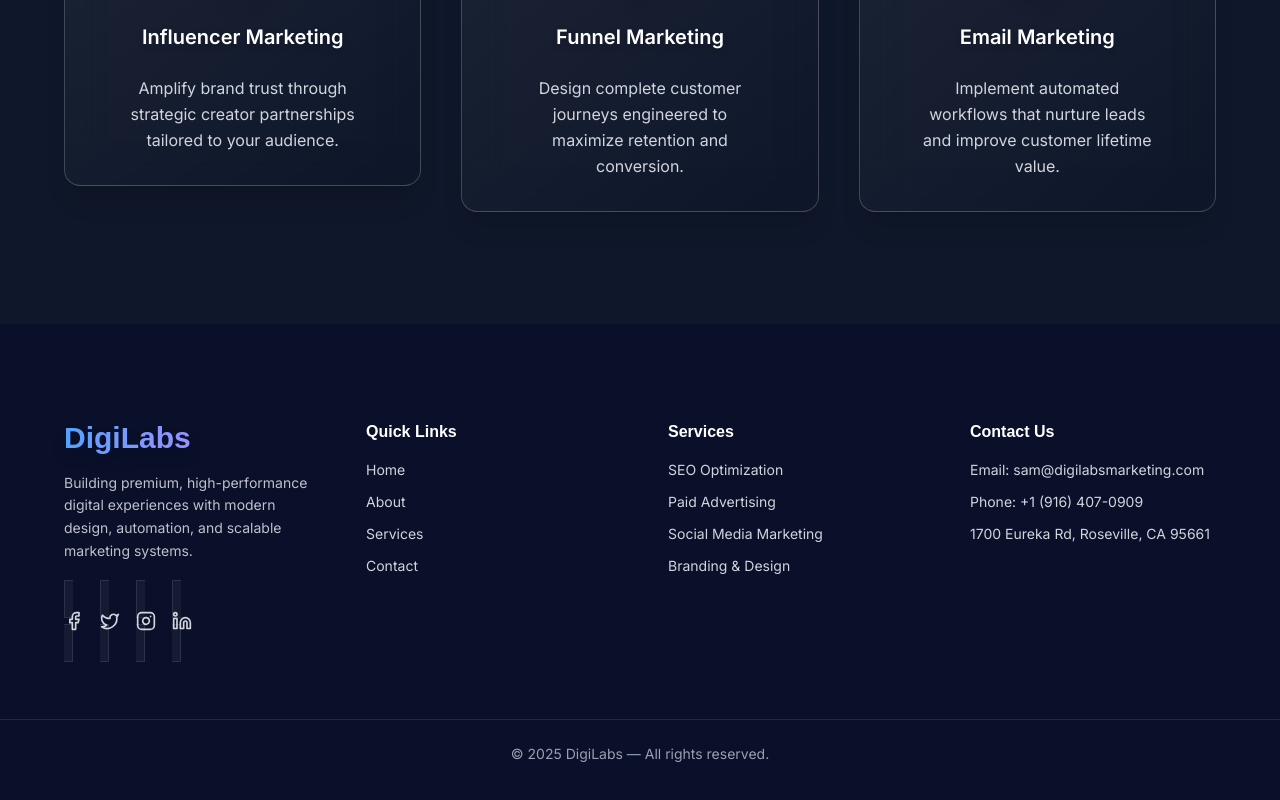
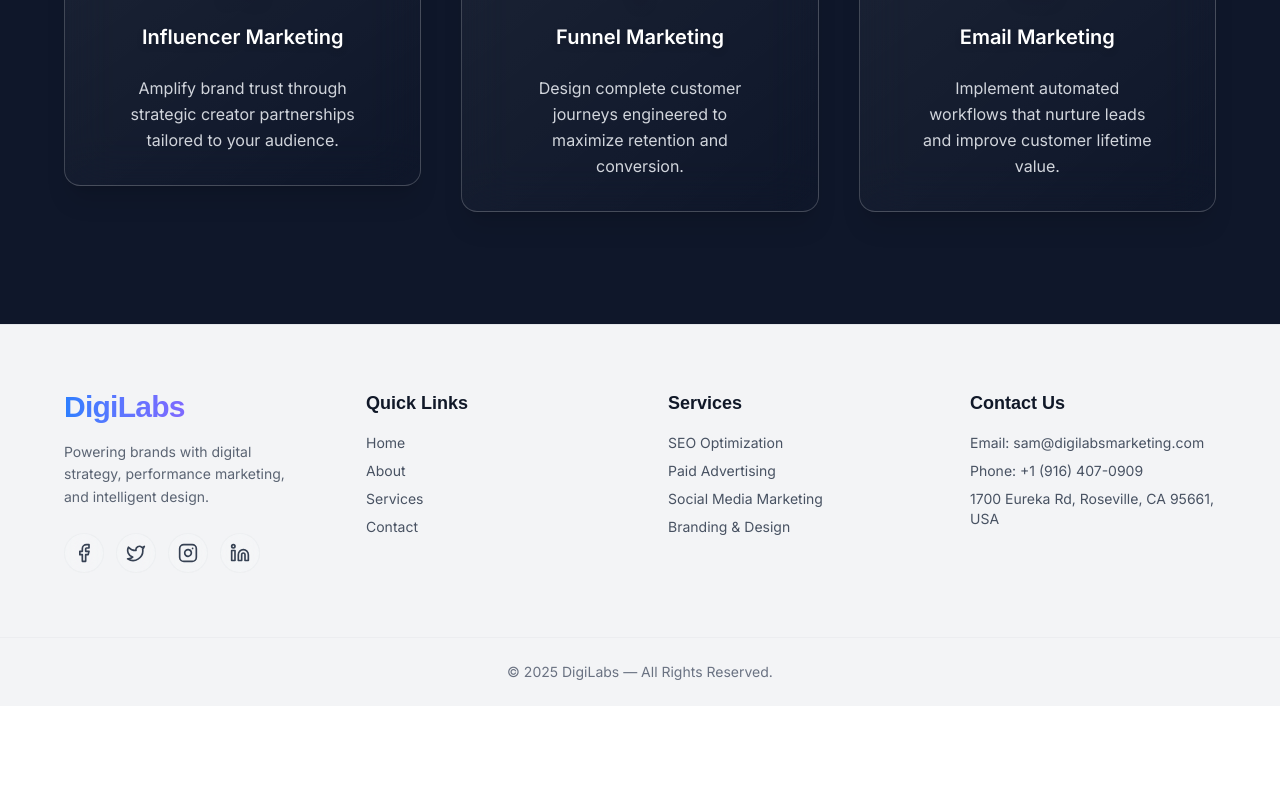
Before and after one commit to Dharanish-2006/DigiLabs, a Next.js app: page / in a window 1280 px wide. Shown: the part 1612-2412 px from the top of the page. After the commit the page ends 2318 px from the top, so only its background shows below. Built offline with nearby package versions, Linux system fonts and the light colour scheme.

Commit message:
Update Footer.tsx

```diff
--- a/components/Footer.tsx
+++ b/components/Footer.tsx
@@ -6,61 +6,51 @@ import { Facebook, Twitter, Instagram, Linkedin } from "lucide-react";
 
 export default function Footer() {
   return (
-    <footer className="relative overflow-hidden bg-[#0A0F2A] text-gray-300 pt-24 pb-10">
+    <footer className="relative bg-gray-100 dark:bg-gray-950 text-gray-700 dark:text-gray-300 border-t border-gray-200 dark:border-gray-800 transition-colors duration-500">
 
-      {/* Background Glows */}
-      <div className="absolute inset-0 -z-10">
-        <div className="absolute bottom-0 left-0 w-[500px] h-[500px] bg-blue-600/20 blur-[180px]"></div>
-        <div className="absolute top-0 right-0 w-[450px] h-[450px] bg-purple-600/20 blur-[200px]"></div>
-      </div>
+      {/* GLASS TOP GLOW */}
+      <div className="absolute top-0 left-1/2 -translate-x-1/2 w-48 h-1 bg-blue-500/40 blur-xl"></div>
 
-      {/* Main Grid */}
-      <div className="max-w-7xl mx-auto px-6 md:px-16 grid grid-cols-1 sm:grid-cols-2 lg:grid-cols-4 gap-14">
+      <div className="max-w-7xl mx-auto px-6 md:px-16 py-16 grid grid-cols-1 sm:grid-cols-2 lg:grid-cols-4 gap-14">
 
-        {/* Brand */}
-        <motion.div
-          initial={{ opacity: 0, y: 25 }}
-          whileInView={{ opacity: 1, y: 0 }}
-          transition={{ duration: 0.6 }}
-        >
-          <h3 className="text-3xl font-extrabold bg-gradient-to-r from-blue-400 to-purple-400 bg-clip-text text-transparent drop-shadow-xl mb-4">
+        {/* BRAND */}
+        <motion.div initial={{ opacity: 0, y: 20 }} whileInView={{ opacity: 1, y: 0 }} transition={{ duration: 0.5 }}>
+          <h3 className="text-3xl font-extrabold tracking-tight bg-gradient-to-r from-blue-500 to-purple-500 bg-clip-text text-transparent mb-4">
             DigiLabs
           </h3>
 
-          <p className="text-sm text-gray-300/90 leading-relaxed">
-            Building premium, high-performance digital experiences with modern design,
-            automation, and scalable marketing systems.
+          <p className="text-sm leading-relaxed opacity-80">
+            Powering brands with digital strategy, performance marketing, and intelligent design.
           </p>
 
-          {/* Social Icons */}
-          <div className="flex gap-4 mt-6">
+          {/* SOCIAL ICONS FIXED + CENTERED + NEON */}
+          <div className="flex gap-3 mt-6">
             {[Facebook, Twitter, Instagram, Linkedin].map((Icon, i) => (
-              <motion.div
+              <Link
                 key={i}
-                whileHover={{ scale: 1.2, rotate: 5 }}
-                transition={{ type: "spring", stiffness: 200, damping: 10 }}
+                href="#"
+                className="group flex items-center justify-center w-10 h-10 rounded-full
+                bg-white/10 dark:bg-black/20
+                border border-gray-300/20 dark:border-gray-700/40
+                backdrop-blur-md
+                hover:border-blue-500/60 dark:hover:border-blue-400/60
+                hover:shadow-[0_0_15px_rgba(0,140,255,0.8)]
+                transition-all duration-300"
               >
-                <Link
-                  href="#"
-                  className="p-2 rounded-lg bg-white/5 backdrop-blur-xl border border-white/10
-                    hover:border-blue-500 hover:shadow-[0_0_15px_#3b82f6aa] transition"
-                >
-                  <Icon className="w-5 h-5 text-gray-300 hover:text-blue-400" />
-                </Link>
-              </motion.div>
+                <Icon
+                  className="w-5 h-5 transition-all duration-300
+                             group-hover:scale-110
+                             group-hover:text-blue-500 dark:group-hover:text-blue-400"
+                />
+              </Link>
             ))}
           </div>
         </motion.div>
 
-        {/* Quick Links */}
-        <motion.div
-          initial={{ opacity: 0, y: 25 }}
-          whileInView={{ opacity: 1, y: 0 }}
-          transition={{ duration: 0.6, delay: 0.1 }}
-        >
-          <h4 className="text-white font-semibold mb-4">Quick Links</h4>
-
-          <ul className="space-y-3 text-sm">
+        {/* QUICK LINKS */}
+        <motion.div initial={{ opacity: 0, y: 20 }} whileInView={{ opacity: 1, y: 0 }} transition={{ duration: 0.6 }}>
+          <h4 className="font-semibold text-gray-900 dark:text-white mb-4 text-lg">Quick Links</h4>
+          <ul className="space-y-2 text-sm opacity-90">
             {[
               { name: "Home", url: "/" },
               { name: "About", url: "/about" },
@@ -70,70 +60,48 @@ export default function Footer() {
               <li key={i}>
                 <Link
                   href={item.url}
-                  className="relative text-gray-300 hover:text-blue-400 transition group"
+                  className="relative inline-block hover:text-blue-600 dark:hover:text-blue-400 transition group"
                 >
                   {item.name}
-                  <span
-                    className="absolute left-0 bottom-0 h-[2px] w-0 bg-blue-500
-                    group-hover:w-full transition-all duration-300"
-                  ></span>
+                  <span className="absolute left-0 -bottom-0.5 w-0 group-hover:w-full h-[1.5px] bg-blue-500 dark:bg-blue-400 transition-all duration-300"></span>
                 </Link>
               </li>
             ))}
           </ul>
         </motion.div>
 
-        {/* Services */}
-        <motion.div
-          initial={{ opacity: 0, y: 25 }}
-          whileInView={{ opacity: 1, y: 0 }}
-          transition={{ duration: 0.6, delay: 0.2 }}
-        >
-          <h4 className="text-white font-semibold mb-4">Services</h4>
-
-          <ul className="space-y-3 text-sm">
+        {/* SERVICES */}
+        <motion.div initial={{ opacity: 0, y: 20 }} whileInView={{ opacity: 1, y: 0 }} transition={{ duration: 0.7 }}>
+          <h4 className="font-semibold text-gray-900 dark:text-white mb-4 text-lg">Services</h4>
+          <ul className="space-y-2 text-sm opacity-90">
             {[
               "SEO Optimization",
               "Paid Advertising",
               "Social Media Marketing",
               "Branding & Design",
             ].map((service, i) => (
-              <li
-                key={i}
-                className="hover:text-purple-400 transition cursor-pointer"
-              >
+              <li key={i} className="hover:text-blue-500 dark:hover:text-blue-400 transition">
                 {service}
               </li>
             ))}
           </ul>
         </motion.div>
 
-        {/* Contact */}
-        <motion.div
-          initial={{ opacity: 0, y: 25 }}
-          whileInView={{ opacity: 1, y: 0 }}
-          transition={{ duration: 0.6, delay: 0.3 }}
-        >
-          <h4 className="text-white font-semibold mb-4">Contact Us</h4>
-
-          <ul className="space-y-3 text-sm">
-            <li className="hover:text-blue-400 transition">
-              Email: sam@digilabsmarketing.com
-            </li>
-            <li className="hover:text-blue-400 transition">
-              Phone: +1 (916) 407-0909
-            </li>
-            <li className="hover:text-blue-400 transition">
-              1700 Eureka Rd, Roseville, CA 95661
-            </li>
+        {/* CONTACT */}
+        <motion.div initial={{ opacity: 0, y: 20 }} whileInView={{ opacity: 1, y: 0 }} transition={{ duration: 0.8 }}>
+          <h4 className="font-semibold text-gray-900 dark:text-white mb-4 text-lg">Contact Us</h4>
+          <ul className="space-y-2 text-sm opacity-90">
+            <li>Email: sam@digilabsmarketing.com</li>
+            <li>Phone: +1 (916) 407-0909</li>
+            <li>1700 Eureka Rd, Roseville, CA 95661, USA</li>
           </ul>
         </motion.div>
 
       </div>
 
-      {/* Bottom */}
-      <div className="mt-16 border-t border-white/10 py-6 text-center text-gray-400 text-sm">
-        © {new Date().getFullYear()} DigiLabs — All rights reserved.
+      {/* BOTTOM BAR */}
+      <div className="border-t border-gray-200/50 dark:border-gray-800/70 py-6 text-center text-sm text-gray-500 dark:text-gray-400">
+        © {new Date().getFullYear()} DigiLabs — All Rights Reserved.
       </div>
     </footer>
   );
```
